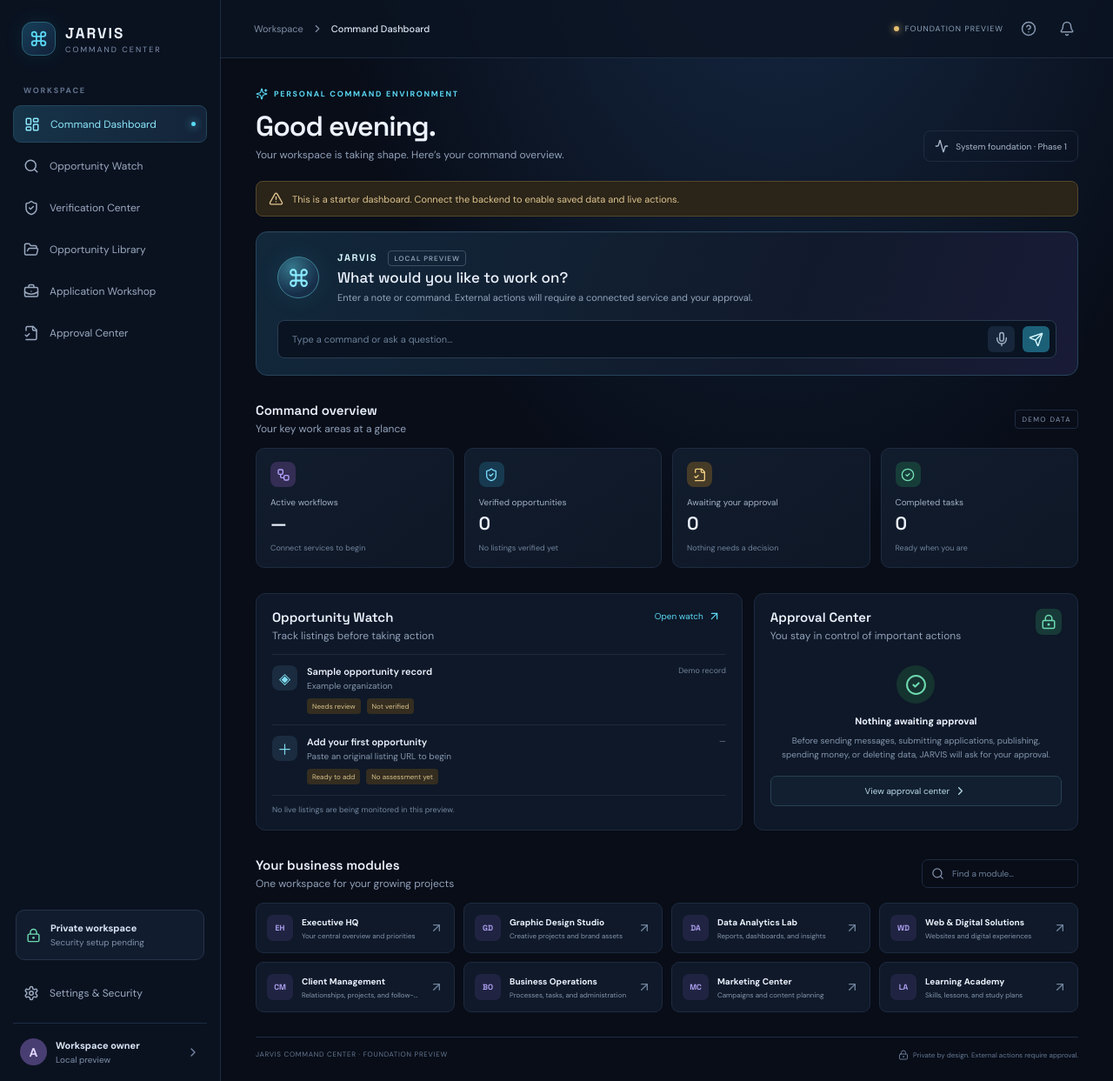
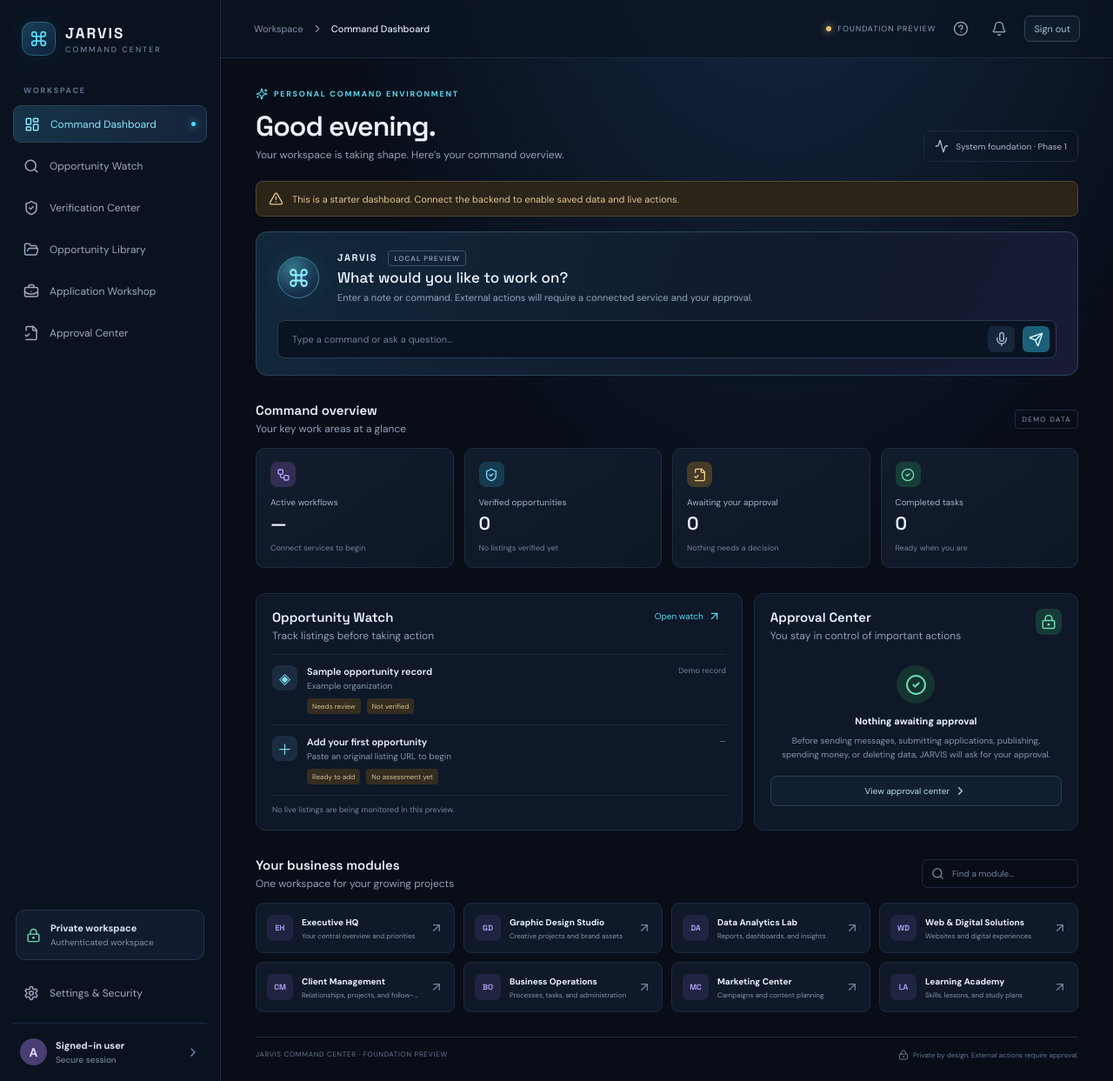
Before and after one commit to Mueller290/JARVIS-Command-Center, a Next.js app: page / in a window 1280 px wide. Shown: the whole page at 87% size. Built offline with nearby package versions, Linux system fonts and the light colour scheme.

Commit message:
Add sign-out control to authenticated dashboard

```diff
--- a/src/app/page.tsx
+++ b/src/app/page.tsx
@@ -1,6 +1,7 @@
 'use client';
 
 import { useMemo, useState } from 'react';
+import { LogoutButton } from '@/components/logout-button';
 import {
   Activity, AlertTriangle, ArrowUpRight, Bell, BriefcaseBusiness, CheckCircle2,
   ChevronRight, CircleHelp, Command, FileCheck2, FolderOpen, LayoutDashboard,
@@ -50,11 +51,11 @@ export default function Home() {
       <div className="brand"><div className="brand-mark"><Command size={21}/></div><div><strong>JARVIS</strong><span>COMMAND CENTER</span></div><button className="mobile-close icon-button" onClick={() => setMobileOpen(false)} aria-label="Close menu"><X/></button></div>
       <div className="workspace-label">WORKSPACE</div>
       <nav>{nav.map(item => { const Icon = item.icon; return <button key={item.label} className={`nav-item ${active === item.label ? 'selected' : ''}`} onClick={() => {setActive(item.label);setMobileOpen(false);}}><Icon size={18}/><span>{item.label}</span>{active === item.label && <span className="nav-dot"/>}</button>; })}</nav>
-      <div className="sidebar-bottom"><div className="secure-card"><LockKeyhole size={17}/><div><b>Private workspace</b><span>Security setup pending</span></div></div><button className="nav-item"><Settings size={18}/>Settings & Security</button><div className="profile"><div className="avatar">A</div><div><b>Workspace owner</b><span>Local preview</span></div><ChevronRight size={16}/></div></div>
+      <div className="sidebar-bottom"><div className="secure-card"><LockKeyhole size={17}/><div><b>Private workspace</b><span>Authenticated workspace</span></div></div><button className="nav-item"><Settings size={18}/>Settings & Security</button><div className="profile"><div className="avatar">A</div><div><b>Signed-in user</b><span>Secure session</span></div><ChevronRight size={16}/></div></div>
     </aside>
     {mobileOpen && <button className="scrim" onClick={() => setMobileOpen(false)} aria-label="Close navigation"/>}
     <section className="main-area">
-      <header className="topbar"><button className="icon-button mobile-menu" onClick={() => setMobileOpen(true)} aria-label="Open menu"><Menu/></button><div className="breadcrumb">Workspace <ChevronRight size={14}/> <b>{active}</b></div><div className="top-actions"><span className="system-status"><i/> FOUNDATION PREVIEW</span><button className="icon-button" aria-label="Help"><CircleHelp size={18}/></button><button className="icon-button" aria-label="Notifications"><Bell size={18}/></button></div></header>
+      <header className="topbar"><button className="icon-button mobile-menu" onClick={() => setMobileOpen(true)} aria-label="Open menu"><Menu/></button><div className="breadcrumb">Workspace <ChevronRight size={14}/> <b>{active}</b></div><div className="top-actions"><span className="system-status"><i/> FOUNDATION PREVIEW</span><button className="icon-button" aria-label="Help"><CircleHelp size={18}/></button><button className="icon-button" aria-label="Notifications"><Bell size={18}/></button><LogoutButton/></div></header>
       <div className="content">
         <div className="welcome-row"><div><div className="eyebrow"><Sparkles size={14}/> PERSONAL COMMAND ENVIRONMENT</div><h1>Good evening.</h1><p className="muted">Your workspace is taking shape. Here’s your command overview.</p></div><div className="date-chip"><Activity size={16}/> System foundation · Phase 1</div></div>
         <div className="notice"><AlertTriangle size={17}/><span>{notice}</span></div>
```
